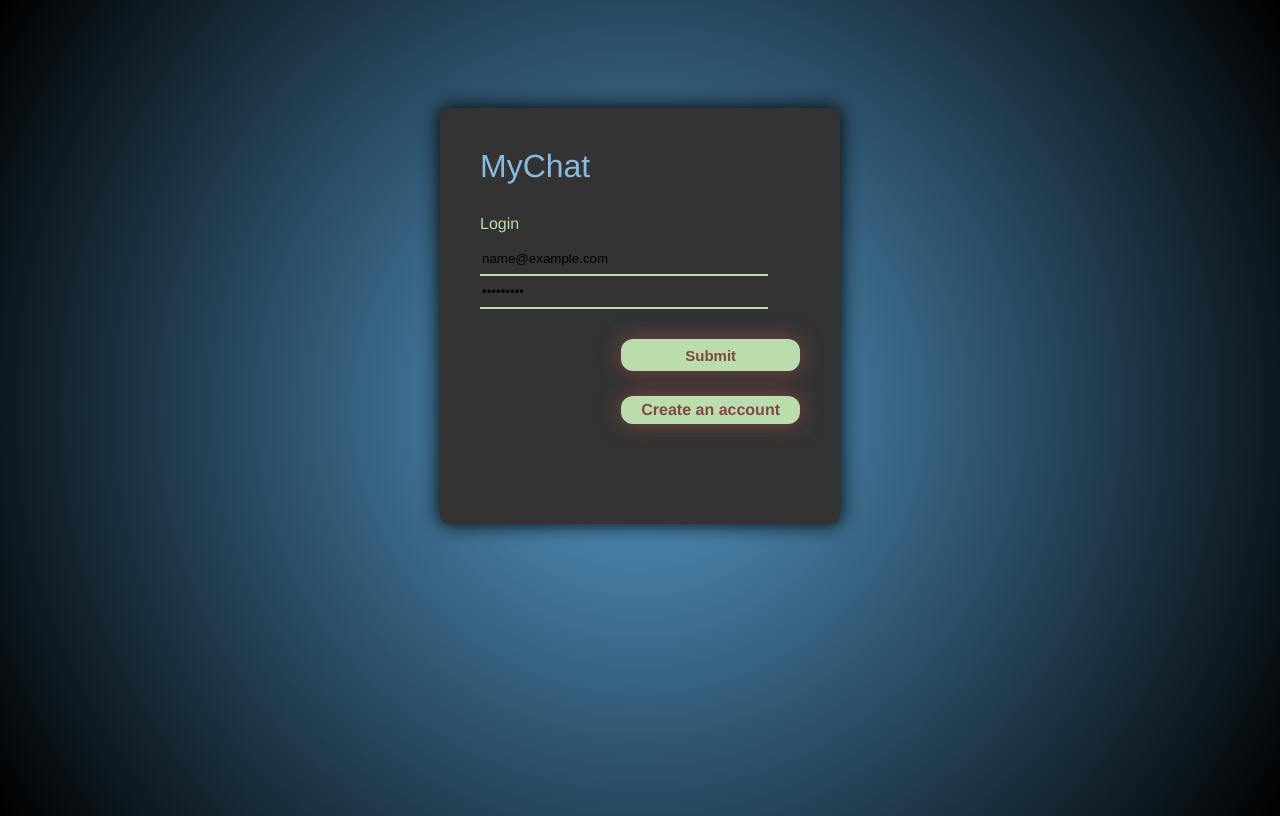
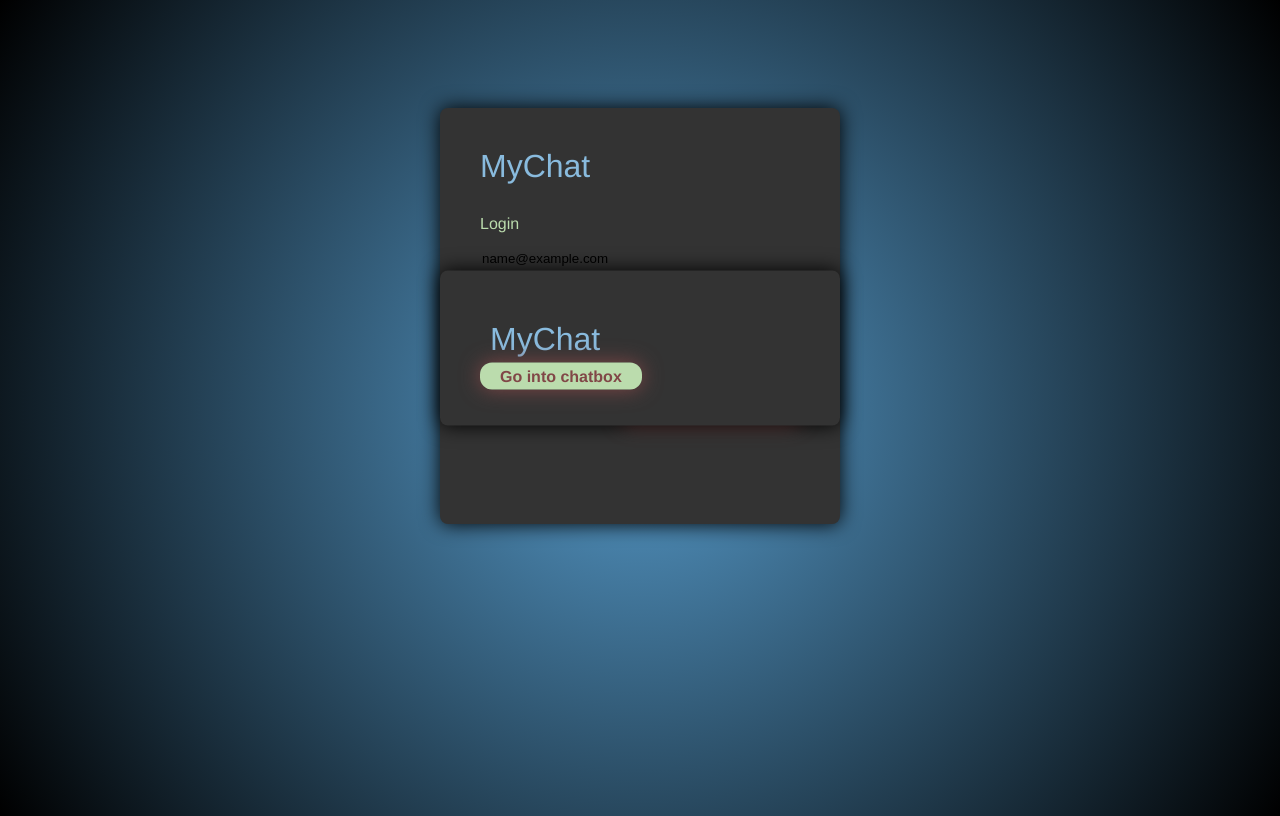
Before and after one commit to duyguHsnHsn/Chat-System, a plain HTML site: page logIn/index.html in a window 1280 px wide. Both pictures are taken after typing "name@example.com", "Sample123" into the empty fields and a click on the button "Submit". Drawn offline with Linux system fonts and the light colour scheme; no server answers.

Commit message:
log in - ready
finished the logIn. Now an user who has an account can  log in, if he has correct email and password.

```diff
--- a/logIn/index.html
+++ b/logIn/index.html
@@ -21,7 +21,7 @@
         </div>
       </form>
     </div>
-    <section class="goToMainRoom hidden">
+    <section id="linker" class="goToMainRoom hidden">
       <p class="title">MyChat</p>
       <a href="/groupChats/index.html">Go into chatbox</i></a>
     </section>
--- a/logIn/script.js
+++ b/logIn/script.js
@@ -1,6 +1,6 @@
 import { initializeApp } from "https://www.gstatic.com/firebasejs/9.6.1/firebase-app.js";
 import { getAnalytics } from "https://www.gstatic.com/firebasejs/9.6.1/firebase-analytics.js";
-import { getAuth, createUserWithEmailAndPassword } from 'https://www.gstatic.com/firebasejs/9.6.1/firebase-auth.js';
+import { getAuth, signInWithEmailAndPassword } from 'https://www.gstatic.com/firebasejs/9.6.1/firebase-auth.js';
 import {
   getDatabase,
   ref,
@@ -46,5 +46,5 @@ submit.addEventListener("click", (event) => {
     }
     return;
   });
-
+  document.getElementById("linker").classList.remove("hidden");
 });
```
